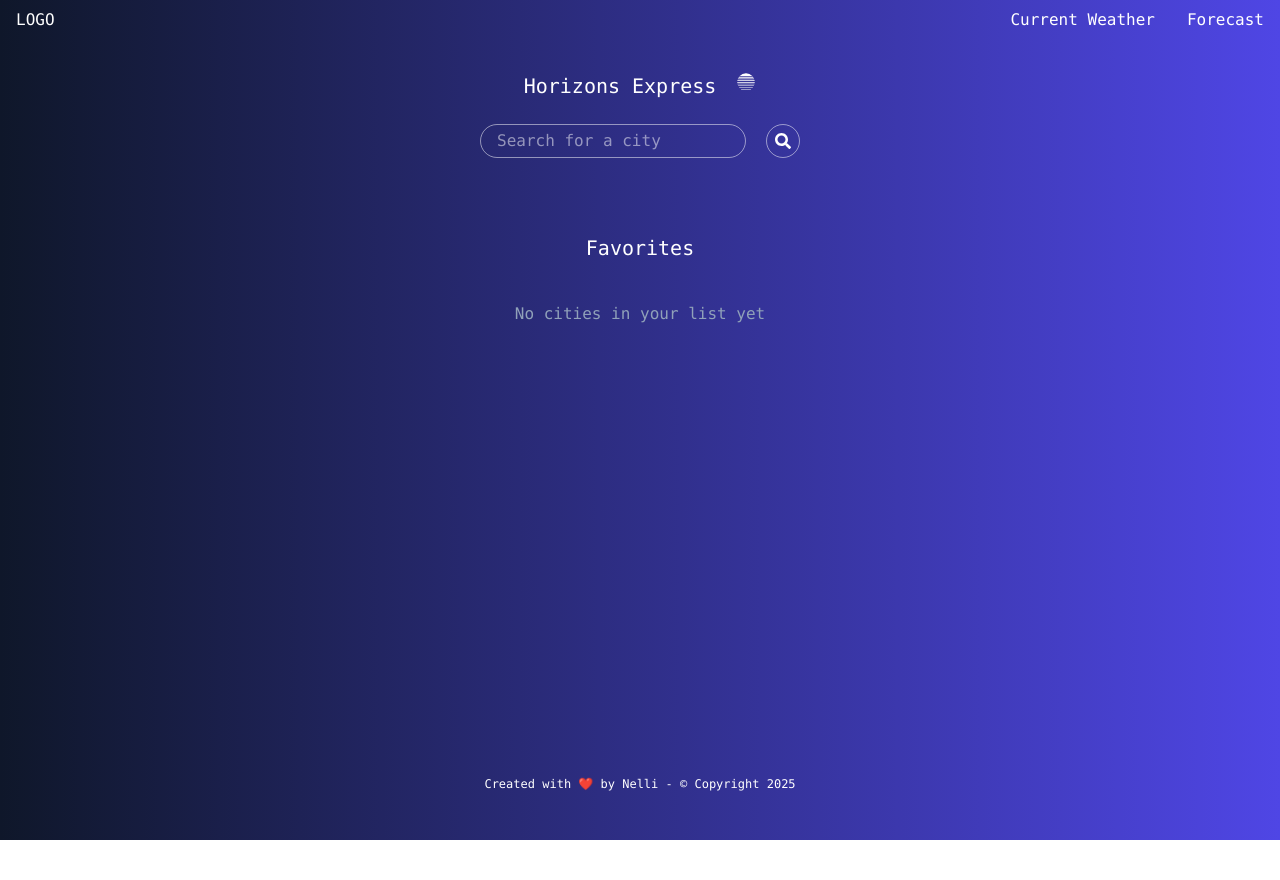
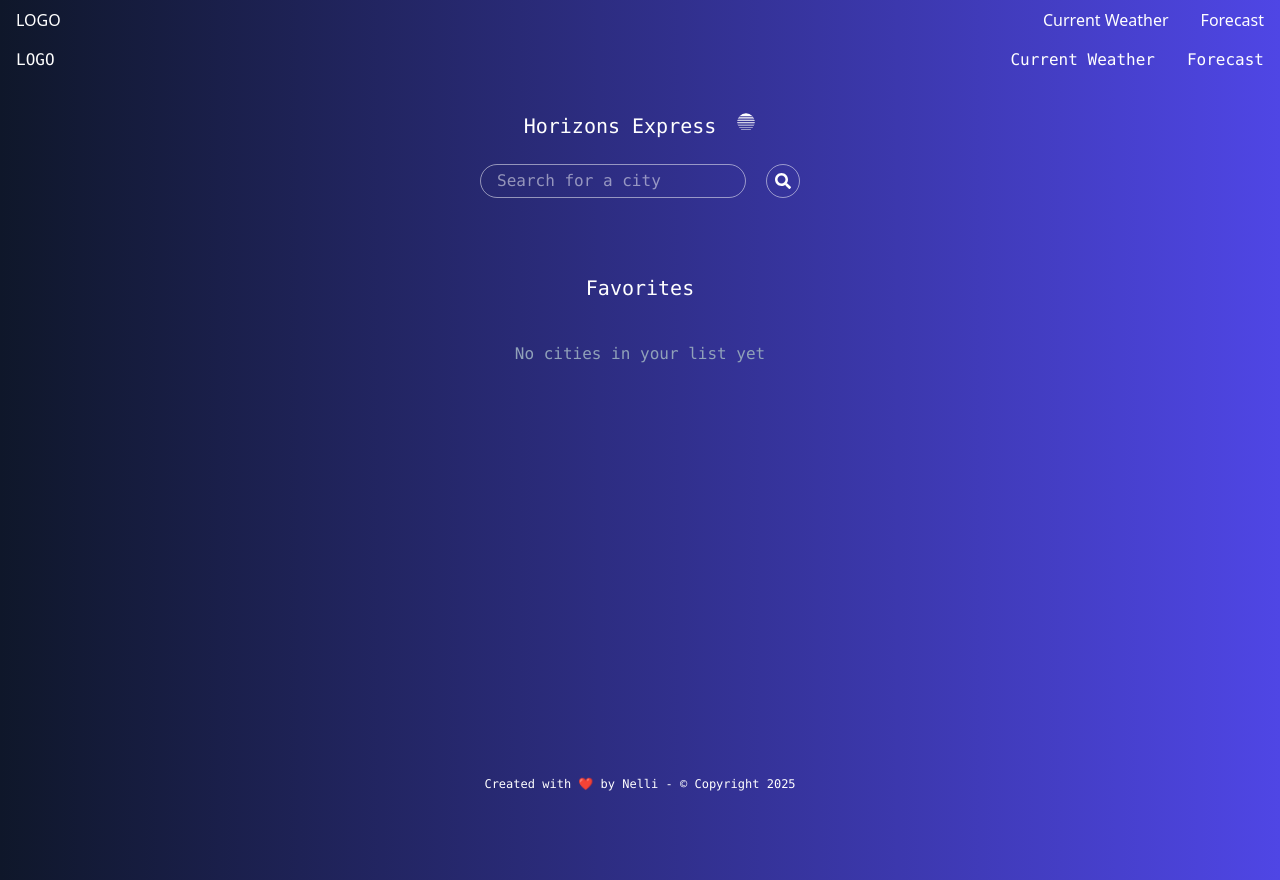
Before and after one commit to Raftouch/horizons-express, a React (Vite) app in the folder client/: page / in a window 1280 px wide. Before the commit the page ends 840 px from the top, so only its background shows below. Built offline with nearby package versions, Linux system fonts and the light colour scheme.

Commit message:
:bento: add root layout to display navbar on all pages

```diff
--- /dev/null
+++ b/client/src/RootLayout.tsx
@@ -0,0 +1,13 @@
+import NavBar from "./components/NavBar";
+import { Outlet } from "react-router-dom";
+
+export default function RootLayout() {
+  return (
+    <>
+      <NavBar />
+      <main>
+        <Outlet />
+      </main>
+    </>
+  );
+}
```
Also changed, not shown: client/src/main.tsx (+8 -2 lines).
